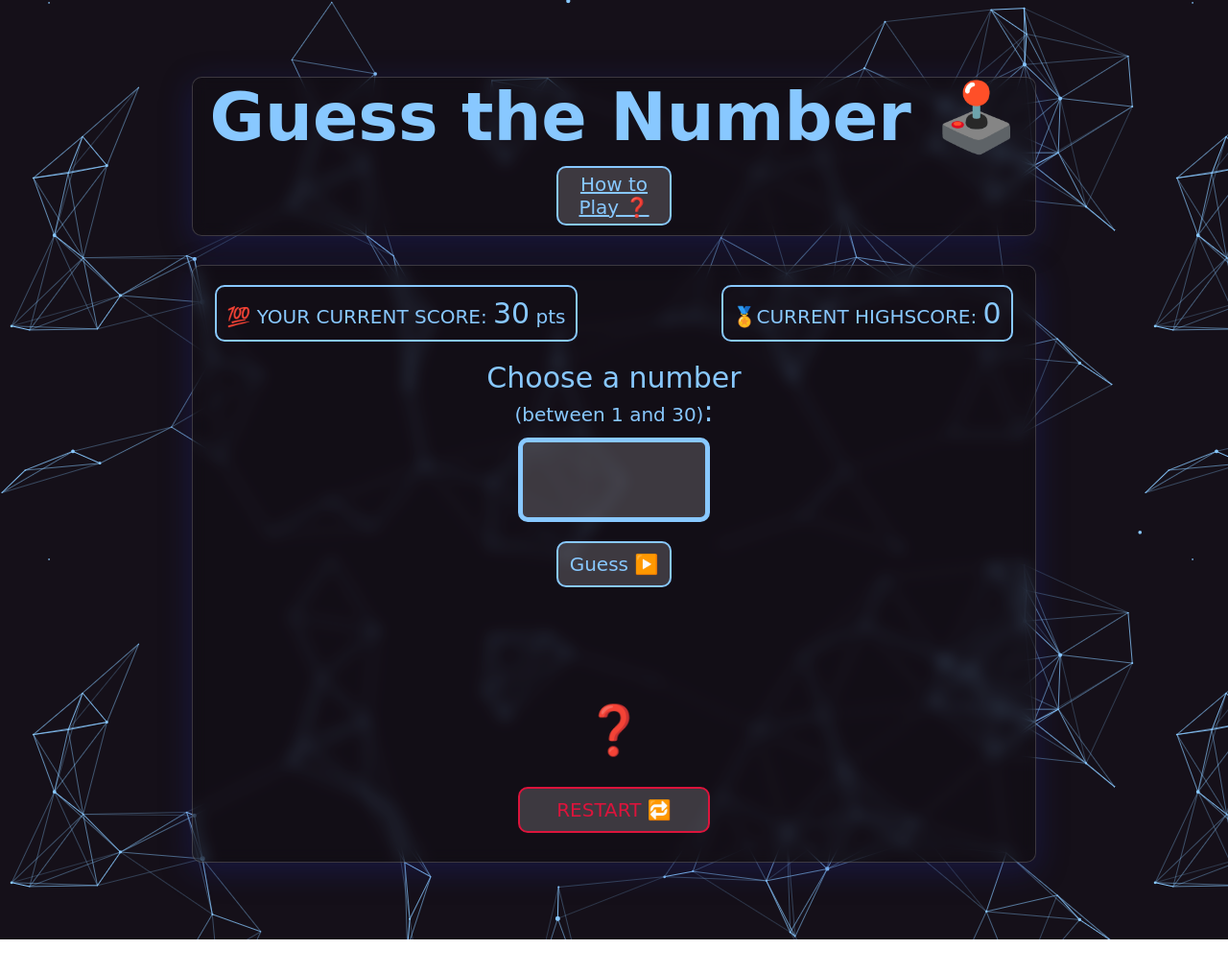
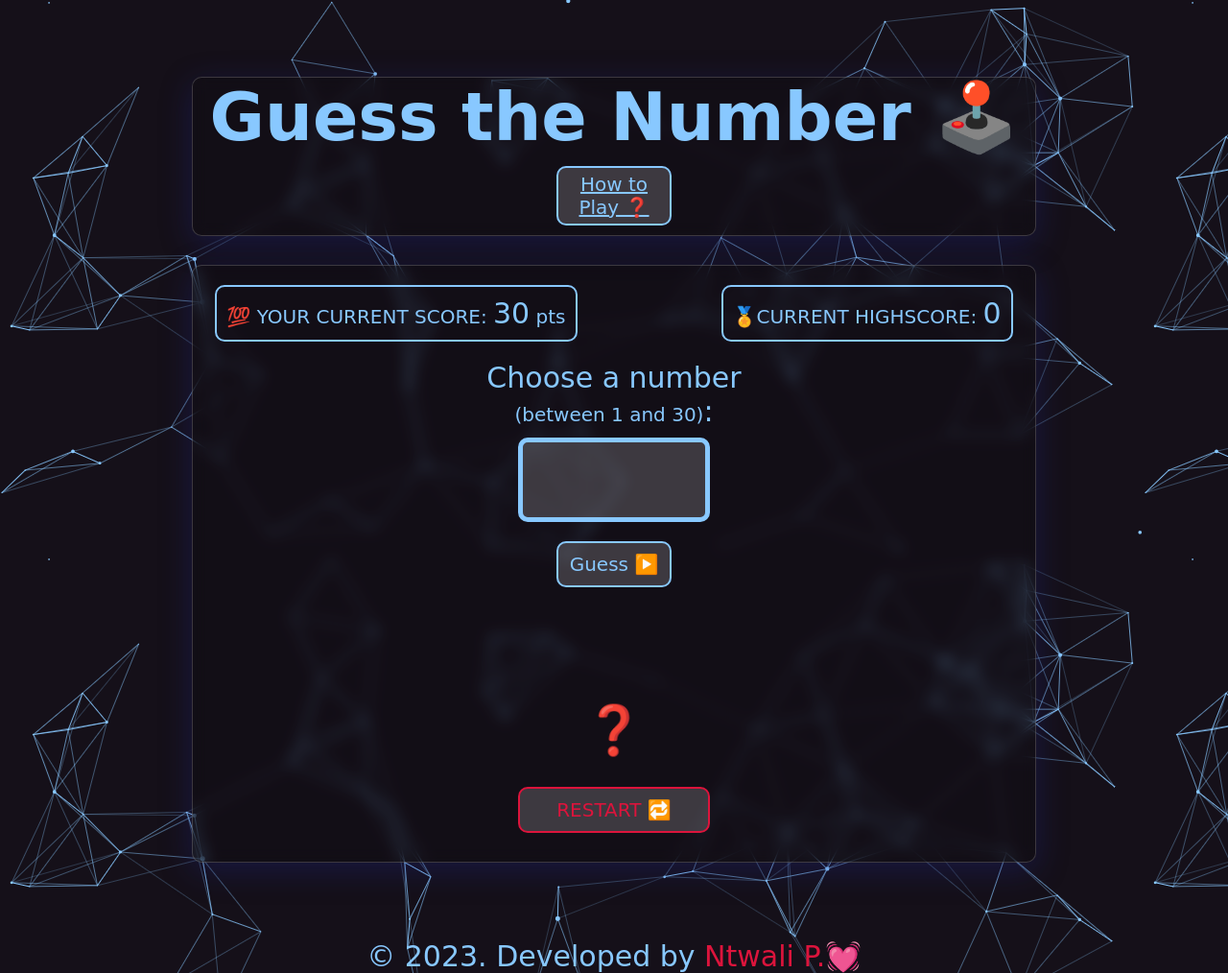
Before and after one commit to Iam-Leaning0/Guess-the-Number, a plain HTML site: page index.html in a window 1280 px wide. Shown: the whole page at 96% size. Before the commit the page ends 979 px from the top, so only its background shows below. Drawn offline with Linux system fonts and the light colour scheme; a web font is replaced by a local one.

Commit message:
Add files via upload

```diff
--- a/index.html
+++ b/index.html
@@ -52,6 +52,7 @@
             </P>
         </div>
     </div>
+    <p class="credits"> &copy 2023. Developed by <a href="http://www.twitter.com/">Ntwali P.</a>💓</p>
 
     <script src="/script.js"></script>
 </body>
--- a/styles.css
+++ b/styles.css
@@ -178,3 +178,13 @@ button:hover {
 .hidden {
     display: none;
 }
+
+.credits {
+    text-align: center;
+    font-size: 3rem;
+}
+
+a {
+    text-decoration: none;
+    color: crimson;
+}
```
